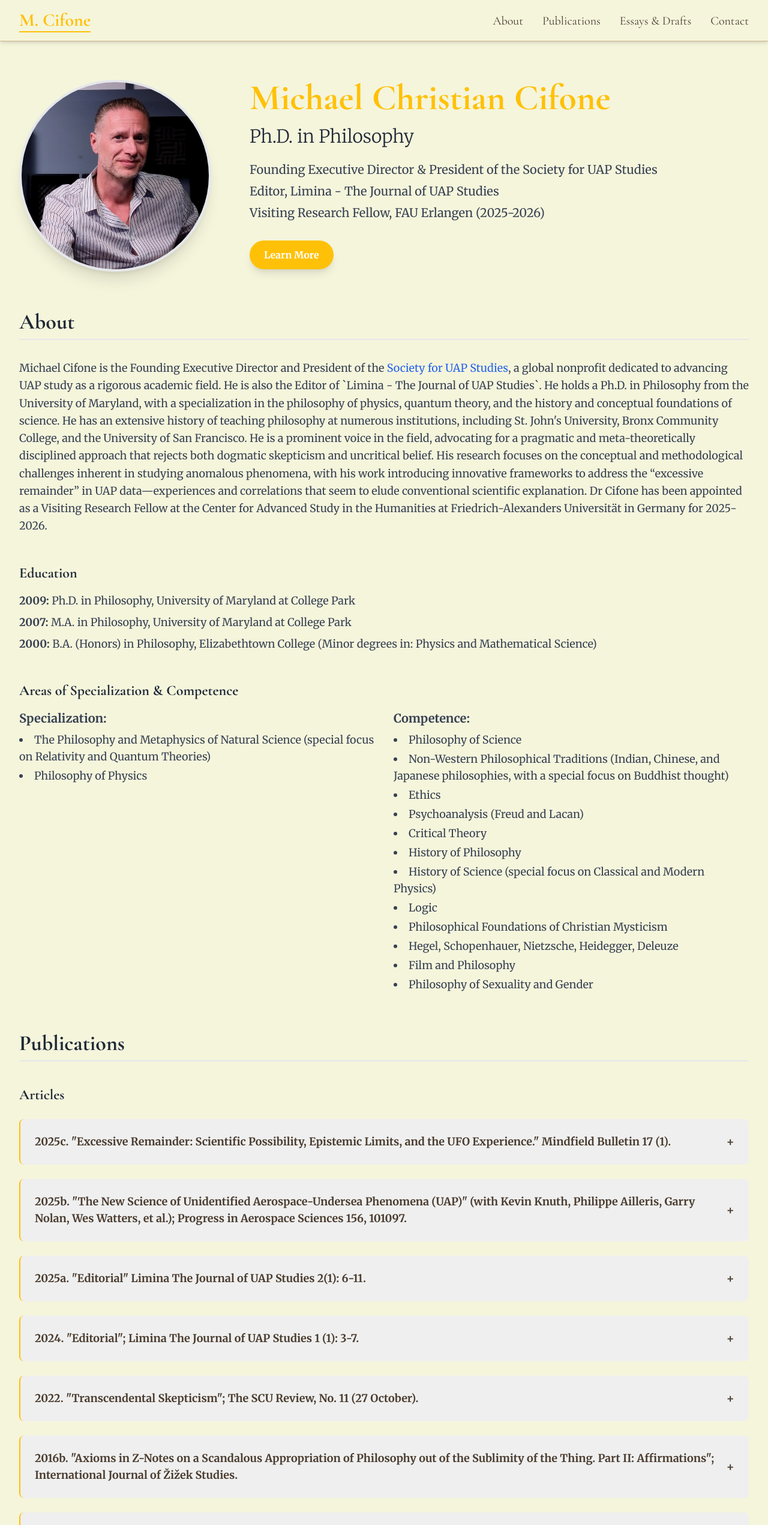
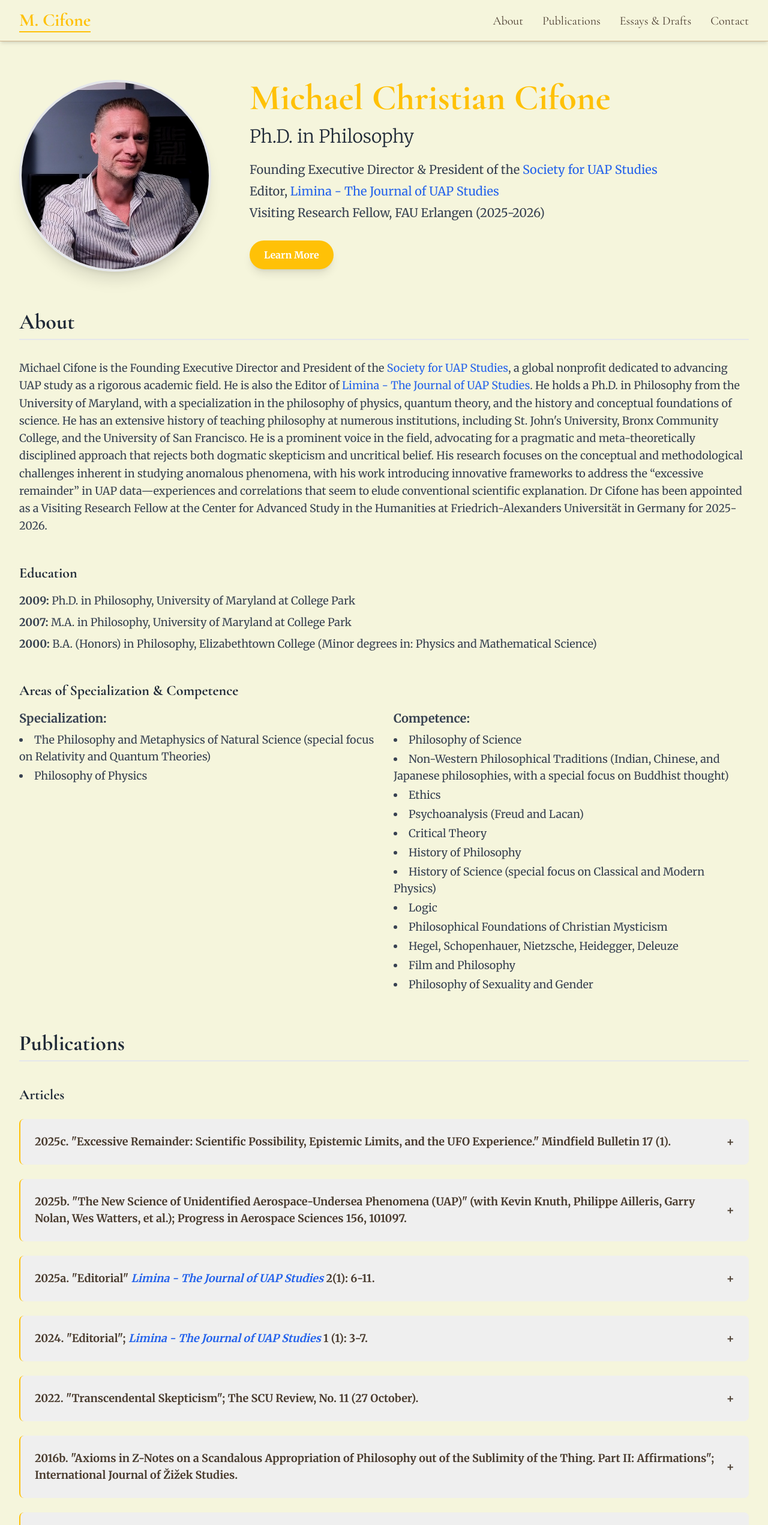
Before and after one commit to suaps-director/michael-cifone-personal, a plain HTML site: page index.html in a window 1280 px wide. Shown: the top 2543 px of the page at 60% size. Drawn offline with nearby package versions, Linux system fonts and the light colour scheme.

Commit message:
Update index.html

```diff
--- a/index.html
+++ b/index.html
@@ -105,8 +105,8 @@
                 <div class="text-center md:text-left flex-grow">
                     <h1 class="text-4xl sm:text-5xl lg:text-6xl font-bold text-accent">Michael Christian Cifone</h1>
                     <p class="mt-4 text-xl sm:text-2xl lg:text-3xl font-light text-gray-800">Ph.D. in Philosophy</p>
-                    <p class="mt-6 text-xl text-gray-700">Founding Executive Director & President of the Society for UAP Studies</p>
-                    <p class="mt-2 text-xl text-gray-700">Editor, Limina - The Journal of UAP Studies</p>
+                    <p class="mt-6 text-xl text-gray-700">Founding Executive Director & President of the <a href="http://www.societyforuapstudies.org" class="text-blue-600 hover:underline">Society for UAP Studies</a></p>
+                    <p class="mt-2 text-xl text-gray-700">Editor, <a href="https://limina.scholasticahq.com/" class="text-blue-600 hover:underline">Limina - The Journal of UAP Studies</a></p>
                     <p class="mt-2 text-xl text-gray-700">Visiting Research Fellow, FAU Erlangen (2025-2026)</p>
                     <div class="mt-8">
                         <a href="#about" class="inline-block px-6 py-3 bg-accent text-white font-bold rounded-full shadow-lg transition-transform transform hover:scale-105">Learn More</a>
@@ -119,7 +119,7 @@
         <section id="about" class="mb-16">
             <h2 class="text-3xl sm:text-4xl font-bold text-gray-800 mb-8 border-b-2 border-accent pb-2">About</h2>
             <p class="text-lg leading-relaxed text-gray-700">
-                Michael Cifone is the Founding Executive Director and President of the <a href="http://www.societyforuapstudies.org" class="text-blue-600 hover:underline">Society for UAP Studies</a>, a global nonprofit dedicated to advancing UAP study as a rigorous academic field. He is also the Editor of `Limina - The Journal of UAP Studies`. He holds a Ph.D. in Philosophy from the University of Maryland, with a specialization in the philosophy of physics, quantum theory, and the history and conceptual foundations of science. He has an extensive history of teaching philosophy at numerous institutions, including St. John's University, Bronx Community College, and the University of San Francisco. He is a prominent voice in the field, advocating for a pragmatic and meta-theoretically disciplined approach that rejects both dogmatic skepticism and uncritical belief. His research focuses on the conceptual and methodological challenges inherent in studying anomalous phenomena, with his work introducing innovative frameworks to address the “excessive remainder” in UAP data—experiences and correlations that seem to elude conventional scientific explanation. Dr Cifone has been appointed as a Visiting Research Fellow at the Center for Advanced Study in the Humanities at Friedrich-Alexanders Universität in Germany for 2025-2026.
+                Michael Cifone is the Founding Executive Director and President of the <a href="http://www.societyforuapstudies.org" class="text-blue-600 hover:underline">Society for UAP Studies</a>, a global nonprofit dedicated to advancing UAP study as a rigorous academic field. He is also the Editor of <a href="https://limina.scholasticahq.com/" class="text-blue-600 hover:underline">Limina - The Journal of UAP Studies</a>. He holds a Ph.D. in Philosophy from the University of Maryland, with a specialization in the philosophy of physics, quantum theory, and the history and conceptual foundations of science. He has an extensive history of teaching philosophy at numerous institutions, including St. John's University, Bronx Community College, and the University of San Francisco. He is a prominent voice in the field, advocating for a pragmatic and meta-theoretically disciplined approach that rejects both dogmatic skepticism and uncritical belief. His research focuses on the conceptual and methodological challenges inherent in studying anomalous phenomena, with his work introducing innovative frameworks to address the “excessive remainder” in UAP data—experiences and correlations that seem to elude conventional scientific explanation. Dr Cifone has been appointed as a Visiting Research Fellow at the Center for Advanced Study in the Humanities at Friedrich-Alexanders Universität in Germany for 2025-2026.
             </p>
             <div class="mt-12 space-y-12">
                 <div id="education">
@@ -192,22 +192,22 @@
                 </div>
                 <div class="publication-card p-6 rounded-lg cursor-pointer">
                     <div class="flex justify-between items-center">
-                        <p class="text-lg font-semibold">2025a. "Editorial" Limina The Journal of UAP Studies 2(1): 6-11.</p>
+                        <p class="text-lg font-semibold">2025a. "Editorial" <a href="https://limina.scholasticahq.com/" class="text-blue-600 hover:underline italic">Limina - The Journal of UAP Studies</a> 2(1): 6-11.</p>
                         <button class="toggle-button text-xl font-bold">+</button>
                     </div>
                     <div class="publication-content mt-4 border-t border-gray-300 pt-4 text-gray-700">
-                        <p class="text-sm italic">Limina The Journal of UAP Studies 2(1): 6-11.</p>
+                        <p class="text-sm italic"><a href="https://limina.scholasticahq.com/" class="text-blue-600 hover:underline">Limina - The Journal of UAP Studies</a> 2(1): 6-11.</p>
                         <p class="text-sm mt-2">Summary: An editorial discussing the mission and focus of the journal, highlighting the importance of rigorous academic and interdisciplinary approaches to UAP studies as the field develops.</p>
                         <a href="https://www.researchgate.net/publication/389670858_One_science_for_both_UFOlogists_and_Astrobiologists" class="download-link mt-4 inline-block bg-accent text-white font-bold py-2 px-4 rounded-full button" target="_blank">View Article</a>
                     </div>
                 </div>
                 <div class="publication-card p-6 rounded-lg cursor-pointer">
                     <div class="flex justify-between items-center">
-                        <p class="text-lg font-semibold">2024. "Editorial"; Limina The Journal of UAP Studies 1 (1): 3-7.</p>
+                        <p class="text-lg font-semibold">2024. "Editorial"; <a href="https://limina.scholasticahq.com/" class="text-blue-600 hover:underline italic">Limina - The Journal of UAP Studies</a> 1 (1): 3-7.</p>
                         <button class="toggle-button text-xl font-bold">+</button>
                     </div>
                     <div class="publication-content mt-4 border-t border-gray-300 pt-4 text-gray-700">
-                        <p class="text-sm italic">Limina The Journal of UAP Studies 1(1): 3-7.</p>
+                        <p class="text-sm italic"><a href="https://limina.scholasticahq.com/" class="text-blue-600 hover:underline">Limina - The Journal of UAP Studies</a> 1(1): 3-7.</p>
                         <p class="text-sm mt-2">Summary: The inaugural editorial of Limina, which introduces the journal's foundational principles and its role in creating a space for scholarly UAP research.</p>
                         <a href="pdfs/limina-editorial-2024.pdf" class="download-link mt-4 inline-block bg-accent text-white font-bold py-2 px-4 rounded-full button" target="_blank">Download PDF</a>
                     </div>
@@ -375,7 +375,21 @@
             </div>
         </section>
 
-        <!-- Contact Section -->
+        <section id="works-in-progress" class="mb-16">
+            <h2 class="text-3xl sm:text-4xl font-bold text-gray-800 mb-8 border-b-2 border-accent pb-2">Other Works in Progress</h2>
+            <div id="works-in-progress-list" class="space-y-6">
+                <div class="work-in-progress-card p-6 rounded-lg">
+                    <p class="text-lg font-semibold">"Beyond Cold Cases: Bringing the Science of UAP Down To Earth" (with Wes Watters, for the European Astrobiology Institute's conference in Kiruna, Sweden; Sept. 2024).</p>
+                </div>
+                <div class="work-in-progress-card p-6 rounded-lg">
+                    <p class="text-lg font-semibold">"Alien Matters: Thinking Normatively About UAP" (with Michael Uhall).</p>
+                </div>
+                <div class="work-in-progress-card p-6 rounded-lg">
+                    <p class="text-lg font-semibold">"Into the 'Workshop' of Being: The Place and Necessity of Theology and the Religious in the UFO Experience" (submission in preparation for special issue of <a href="https://limina.scholasticahq.com/" class="text-blue-600 hover:underline italic">Limina - The Journal of UAP Studies</a> on Religious Studies and Theology and UAP).</p>
+                </div>
+            </div>
+        </section>
+
         <section id="contact" class="mt-16">
             <h2 class="text-3xl sm:text-4xl font-bold text-gray-800 mb-8 border-b-2 border-accent pb-2">Contact</h2>
             <div class="flex flex-col md:flex-row md:space-x-8 space-y-4 md:space-y-0">
```
